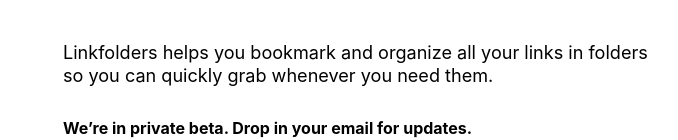
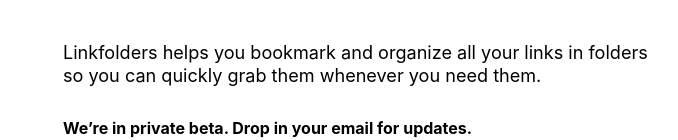
Before and after one commit to bariabbassi/linkfolders, a Next.js app: page / in a window 1280 px wide. Shown: the part 333-473 px from the top of the page, without its empty margins (1-679 px from the left). Built offline with nearby package versions, Linux system fonts and the light colour scheme; a web font is replaced by a local one.

Commit message:
selete zip

```diff
--- a/pages/index.js
+++ b/pages/index.js
@@ -42,7 +42,7 @@
         <p>
           {siteTitle} helps you bookmark and organize all your links in folders
           <br />
-          so you can quickly grab whenever you need them.
+          so you can quickly grab them whenever you need them.
         </p>
         <h4>We’re in private beta. Drop in your email for updates.</h4>
         <Subscribe />
```
Also changed, not shown: 1 other file (tests, documents, lock files or other folders).
